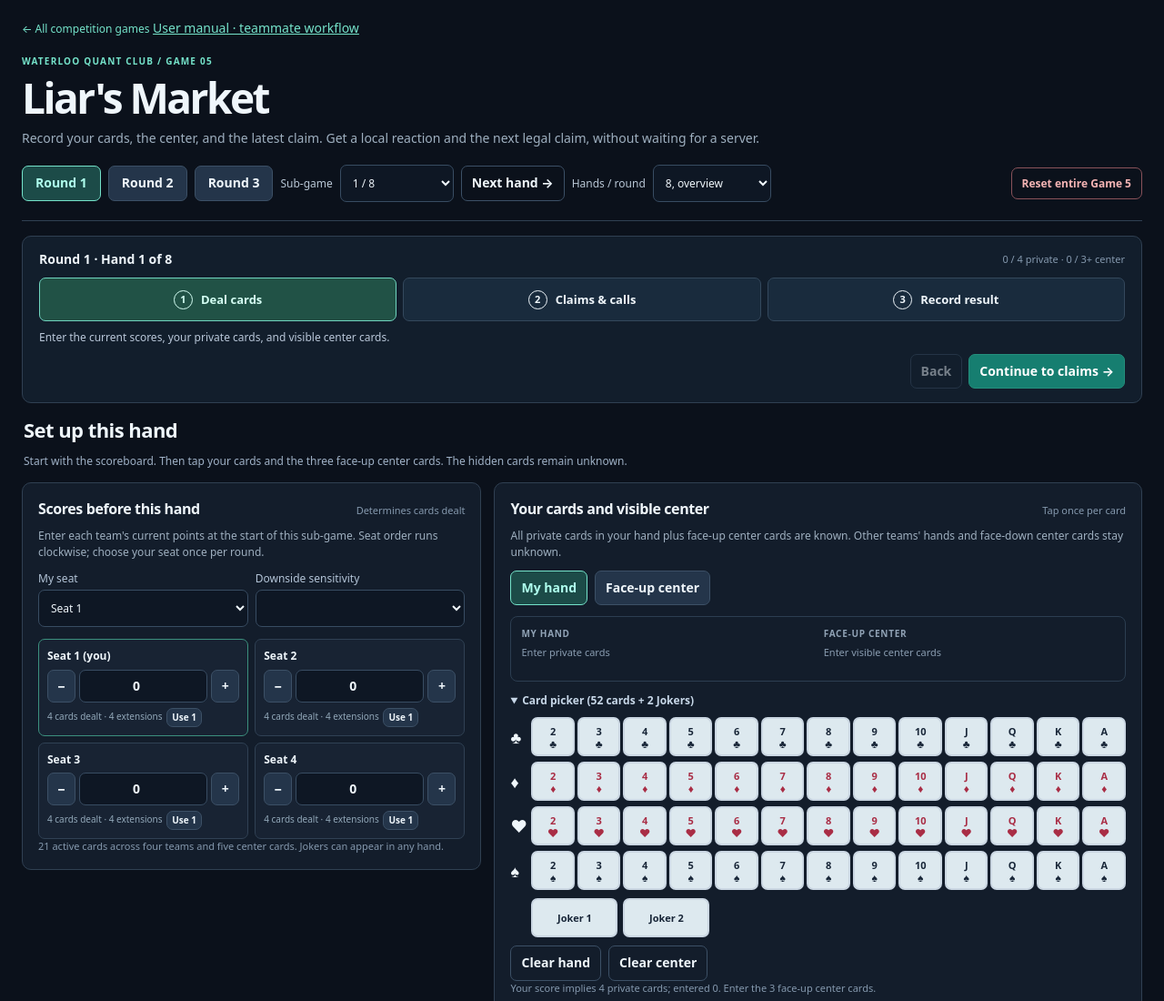
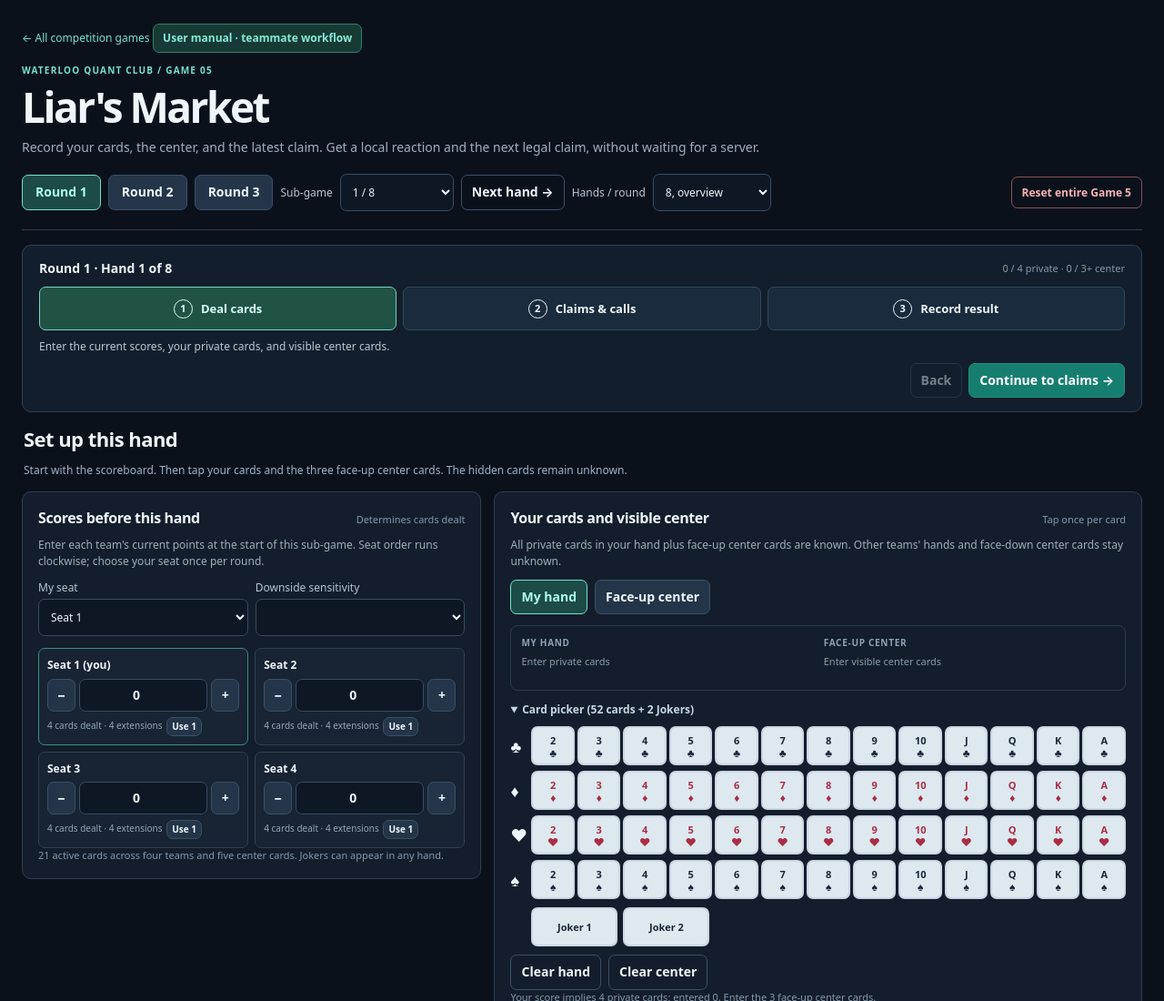
Before and after one commit to ABCPeter123/HRT-Game, a website with bundled scripts: page liars-market/index.html in a window 1280 px wide. Shown: the top 1100 px of the page at 91% size. Built offline with nearby package versions, Linux system fonts and the light colour scheme.

Commit message:
Style visible user manual shortcut in liars-market panel

```diff
--- a/liars-market/styles.css
+++ b/liars-market/styles.css
@@ -35,3 +35,8 @@
 .flow-stage>.guide{margin-top:14px}
 @media(max-width:1000px){.deal-grid,.play-grid,.result-grid{grid-template-columns:minmax(0,1fr)}.play-primary .hero{position:static}.play-secondary{gap:11px}}
 @media(max-width:560px){.flow-progress{padding:10px}.flow-steps{gap:4px}.flow-steps button{font-size:11px;min-height:46px;padding:7px 2px;gap:4px}.step-index{width:18px;height:18px;font-size:10px}.flow-line{flex-wrap:wrap}.flow-line .hint{font-size:10px}.flow-controls button{flex:1}.reset-control{width:100%;margin:4px 0 0}.play-known{align-items:start;flex-direction:column;padding:10px}.play-known button{width:100%}.stage-finish{align-items:stretch;flex-direction:column}.stage-finish button{width:100%}.deal-grid{gap:11px}}
+
+/* Persistent access to the step-by-step manual from the live trading screen. */
+a.manual-shortcut{display:inline-flex;align-items:center;justify-content:center;gap:6px;margin:5px 10px 5px 0;padding:7px 10px;border-radius:7px;border:1px solid #327f70;background:#173a35;color:#87ead4;font-size:12px;line-height:1.35;font-weight:750;letter-spacing:0;text-decoration:none;max-width:100%;white-space:normal}
+a.manual-shortcut:hover{background:#26574b;border-color:#72dfc4;color:#f3fffb}
+a.manual-shortcut:focus-visible{outline:2px solid #79e8d0;outline-offset:2px}
```
